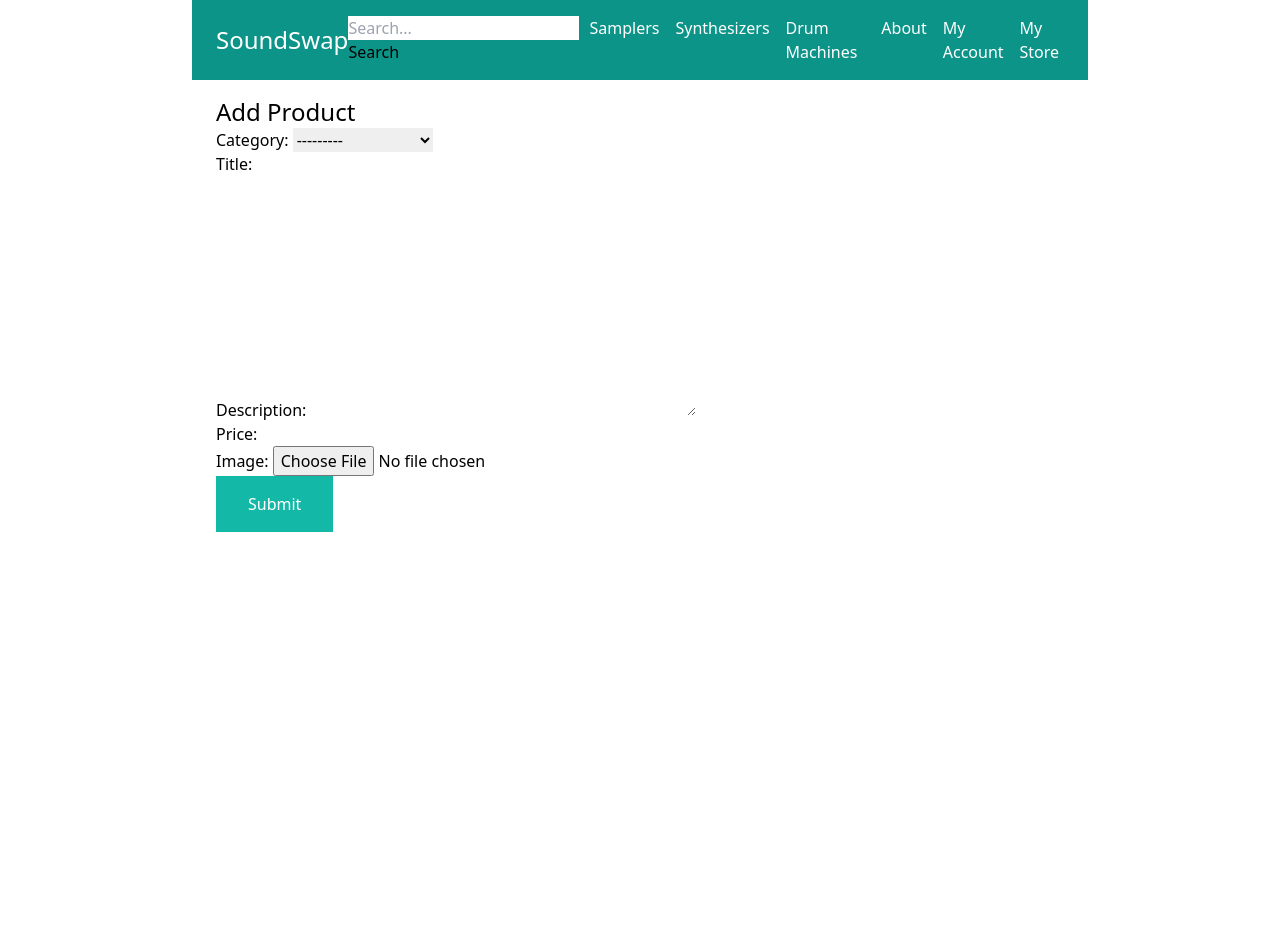
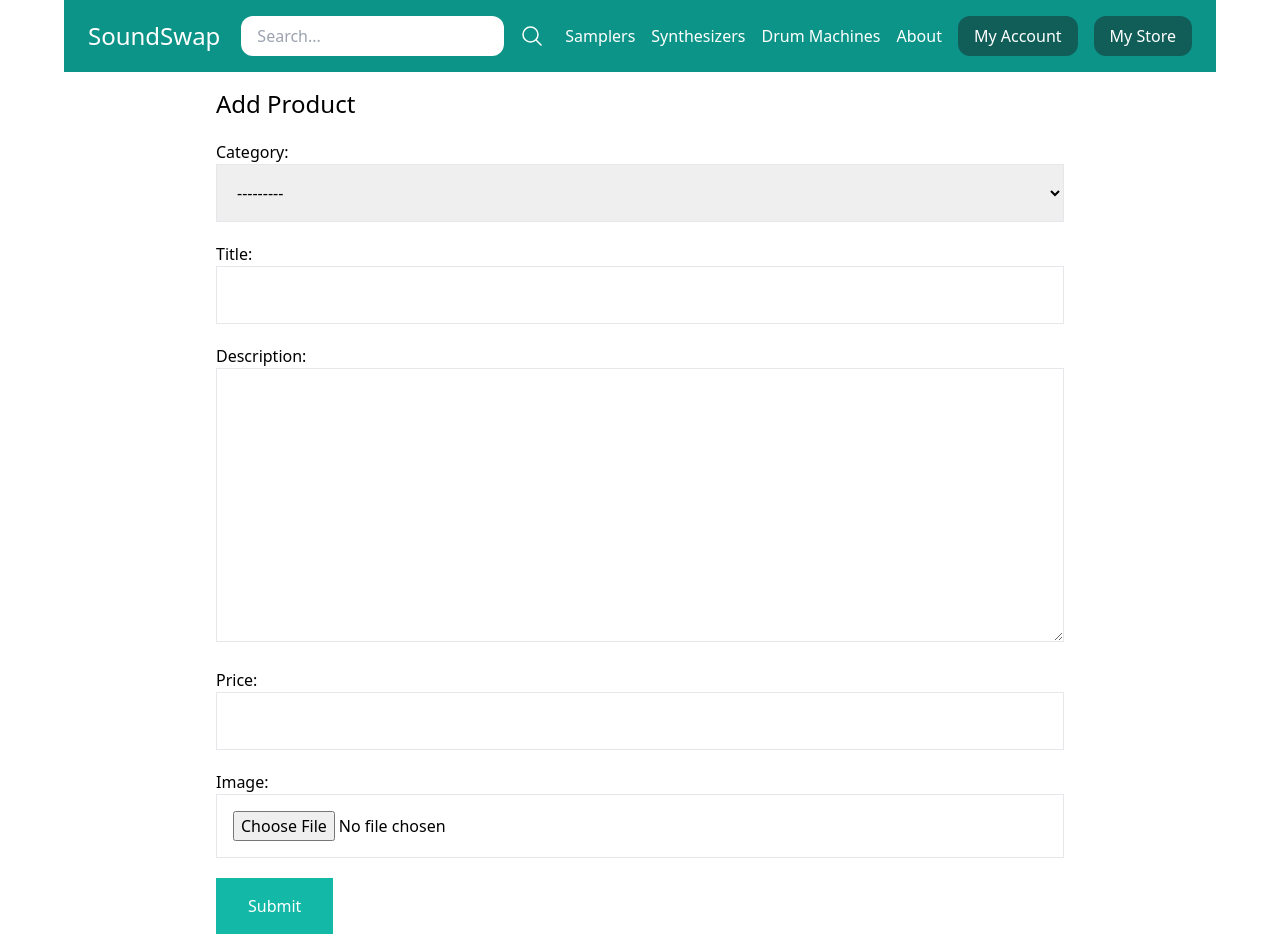
Before and after one commit to namalitz86/SoundSwap, a Django app: page /my-store/add-product/ in a window 1280 px wide. Before the commit the page ends 532 px from the top, so only its background shows below. Run offline with Django 4.2, Linux system fonts and the light colour scheme; a user stored in the database is signed in; data comes from the database, SQL or seed files in the repository; some libraries are stand-ins or nearby versions.

Commit message:
Implement style for the product form.

```diff
--- a/soundswap/core/templates/core/base.html
+++ b/soundswap/core/templates/core/base.html
@@ -9,26 +9,30 @@
   <script src="https://cdn.tailwindcss.com"></script>
 </head>
 <body>
-    <nav class="max-w-4xl mx-auto py-4 px-6 flex items-center justify-between bg-teal-600">
+    <nav class="max-w-6xl mx-auto py-4 px-6 flex items-center justify-between bg-teal-600 space-x-4">
         <div class="logo">
             <a href="/" class="text-2xl text-white">SoundSwap</a>
         </div>
 
         <div class="search">
-            <form method="get" action="/search/">
-                <input type="search" name="query" placeholder="Search...">
-                <button>Search</button>
+            <form method="get" action="/search/" class="flex items-center space-x-4">
+                <input type="search" name="query" placeholder="Search..." class="py-2 px-4 rounded-xl">
+                <button class="text-white">
+                    <svg xmlns="http://www.w3.org/2000/svg" fill="none" viewBox="0 0 24 24" stroke-width="1.5" stroke="currentColor" class="w-6 h-6">
+                        <path stroke-linecap="round" stroke-linejoin="round" d="M21 21l-5.197-5.197m0 0A7.5 7.5 0 105.196 5.196a7.5 7.5 0 0010.607 10.607z" />
+                    </svg>
+                </button>
             </form>
         </div>
 
-        <div class="menu flex space-x-4">
+        <div class="menu flex items-center space-x-4">
             {% if request.user.is_authenticated == False %}
                 <a href="{% url 'login' %}" class="text-white">Login</a>
             {% endif %}
             {% menu %}
             {% if request.user.is_authenticated  %}
-                <a href="{% url 'myaccount' %}" class="text-white">My Account</a>
-                <a href="{% url 'my_store' %}" class="text-white">My Store</a>
+                <a href="{% url 'myaccount' %}" class="text-white py-2 px-4 bg-teal-800 rounded-xl hover:bg-teal-900">My Account</a>
+                <a href="{% url 'my_store' %}" class="text-white py-2 px-4 bg-teal-800 rounded-xl hover:bg-teal-900">My Store</a>
             {% endif %}
         </div>
     </nav>
--- a/soundswap/core/templates/core/menu.html
+++ b/soundswap/core/templates/core/menu.html
@@ -1,5 +1,5 @@
 {% for category in categories %}
-    <a href="{% url 'category_detail' category.slug %}" class="text-white">{{ category.title }}</a>
+    <a href="{% url 'category_detail' category.slug %}" class="text-white flex items-center space-x-4">{{ category.title }}</a>
 {% endfor %}
 
 <a href="{% url 'about' %}" class="text-white">About</a>
--- a/soundswap/store/forms.py
+++ b/soundswap/store/forms.py
@@ -13,3 +13,24 @@
             "price",
             "image",
         )
+        widgets = {
+            "category": forms.Select(
+                attrs={
+                    "class": "w-full p-4 border border-gray-200",
+                }
+            ),
+            "title": forms.TextInput(
+                attrs={
+                    "class": "w-full p-4 border border-gray-200",
+                }
+            ),
+            "description": forms.Textarea(
+                attrs={"class": "w-full p-4 border border-gray-200"},
+            ),
+            "price": forms.TextInput(
+                attrs={"class": "w-full p-4 border border-gray-200"},
+            ),
+            "image": forms.FileInput(
+                attrs={"class": "w-full p-4 border border-gray-200"},
+            ),
+        }
--- a/soundswap/userprofile/templates/userprofile/product_form.html
+++ b/soundswap/userprofile/templates/userprofile/product_form.html
@@ -5,7 +5,7 @@
 {% block content %}
     <h1 class="text-2xl">{{ title }}</h1>
 
-    <form method="post" action="." enctype="multipart/form-data">
+    <form method="post" action="." enctype="multipart/form-data" class="space-y-5">
         {% csrf_token %}
 
         {{ form.as_p }}
```
